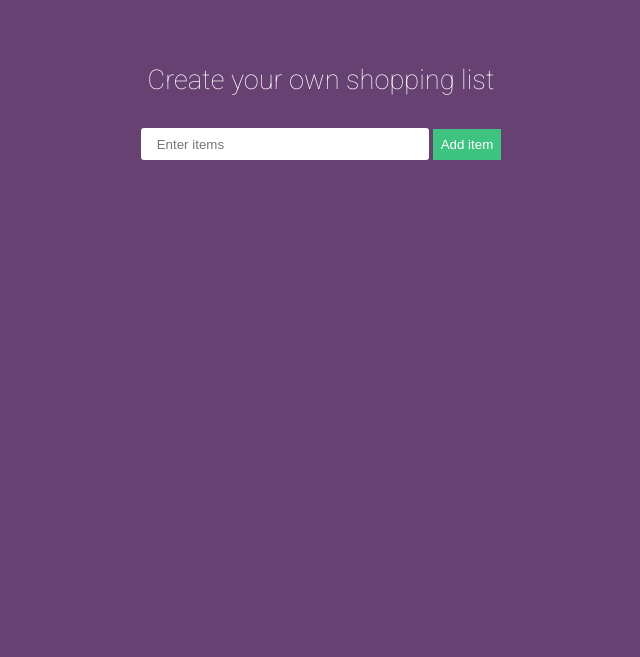
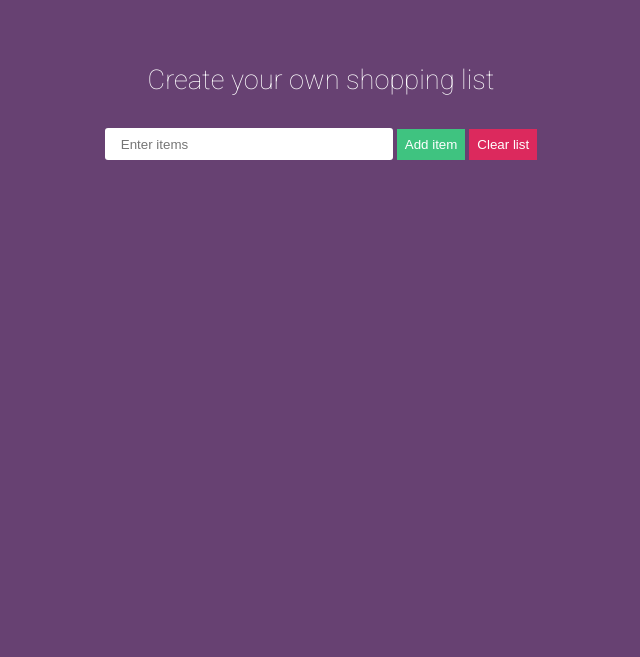
Before and after one commit to andrapetronela/shopping_list_js, a plain HTML site: page index.html in a window 1280 px wide. Shown: the part 143-800 px from the top of the page, without its empty margins (319-959 px from the left). Drawn offline with Linux system fonts and the light colour scheme.

Commit message:
add reset button

```diff
--- a/index.html
+++ b/index.html
@@ -1,6 +1,7 @@
 <!DOCTYPE html>
 <html>
 	<head>
+	    <meta name="viewport" content="width=device-width, initial-scale=1">
 		<title>JavaScript Practice</title>
 		<link rel="stylesheet" type="text/css" href="style.css">
 		<link rel="stylesheet" href="https://use.fontawesome.com/releases/v5.2.0/css/all.css">
@@ -11,13 +12,10 @@
 		<h2>Hi, shopping lover!</h2>
 		<p>Create your own shopping list </p>
 		<main id="main">
-
 			<input type="text" name="items" id="input" placeholder="Enter items">
 			<button id="button">Add item</button>
-			<ol>
-
-			</ol>
-
+			<button id="reset">Clear list</button>
+			<ol></ol>
 		</main>
 		<script type="text/javascript" src="script.js"></script>
 	</body>
--- a/script.js
+++ b/script.js
@@ -1,6 +1,7 @@
 var button = document.querySelector("button");
 var input = document.getElementById("input");
 var ol = document.querySelector("ol");
+let reset = document.querySelector("#reset");
 
 function inputLength() {
 	return input.value.length;
@@ -36,6 +37,12 @@ function addListItemAfterEnter(event) {
 	}
 }
 
+function clearList() {
+    ol.textContent = '';
+}
+
 button.addEventListener("click", addListItemAfterClick);
 
 input.addEventListener("keypress", addListItemAfterEnter);
+
+reset.addEventListener("click", clearList);
--- a/style.css
+++ b/style.css
@@ -60,6 +60,16 @@ input {
     cursor: pointer;
 }
 
+#reset {
+    display: inline-block;
+	border: none;
+	border-radius: none;
+    padding: .5rem;
+	background-color: rgba(246, 36, 89, 0.82);
+	color: #fff;
+    cursor: pointer;
+}
+
 .list_style {
     text-align: left;
     margin: .3rem;
```
